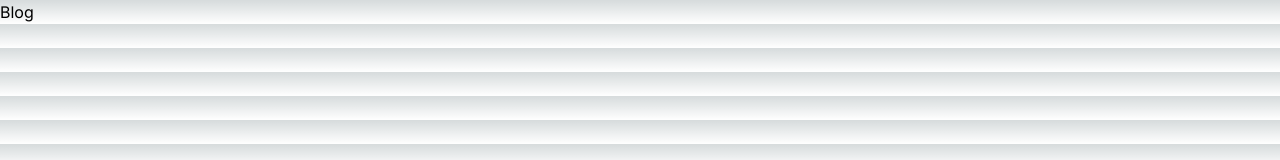
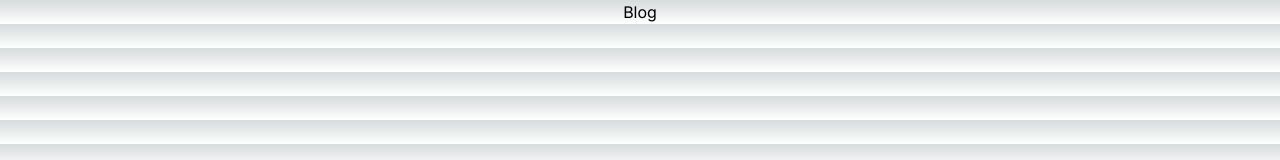
Before and after one commit to JackBerezhnov/jackwebdev-blog, a Next.js app: page / in a window 1280 px wide. Shown: the top 160 px of the page. Built offline with nearby package versions, Linux system fonts and the light colour scheme.

Commit message:
Center Blog

```diff
--- a/src/app/layout.tsx
+++ b/src/app/layout.tsx
@@ -5,8 +5,8 @@ import "./globals.css";
 const inter = Inter({ subsets: ["latin"] });
 
 export const metadata: Metadata = {
-  title: "Create Next App",
-  description: "Generated by create next app",
+  title: "Blog",
+  description: "Developer Blog",
 };
 
 export default function RootLayout({
--- a/src/app/page.tsx
+++ b/src/app/page.tsx
@@ -2,7 +2,7 @@ import Image from "next/image";
 
 export default function Home() {
   return (
-    <div>
+    <div className="flex justify-center">
       <h1>Blog</h1>
     </div>
   );
```
